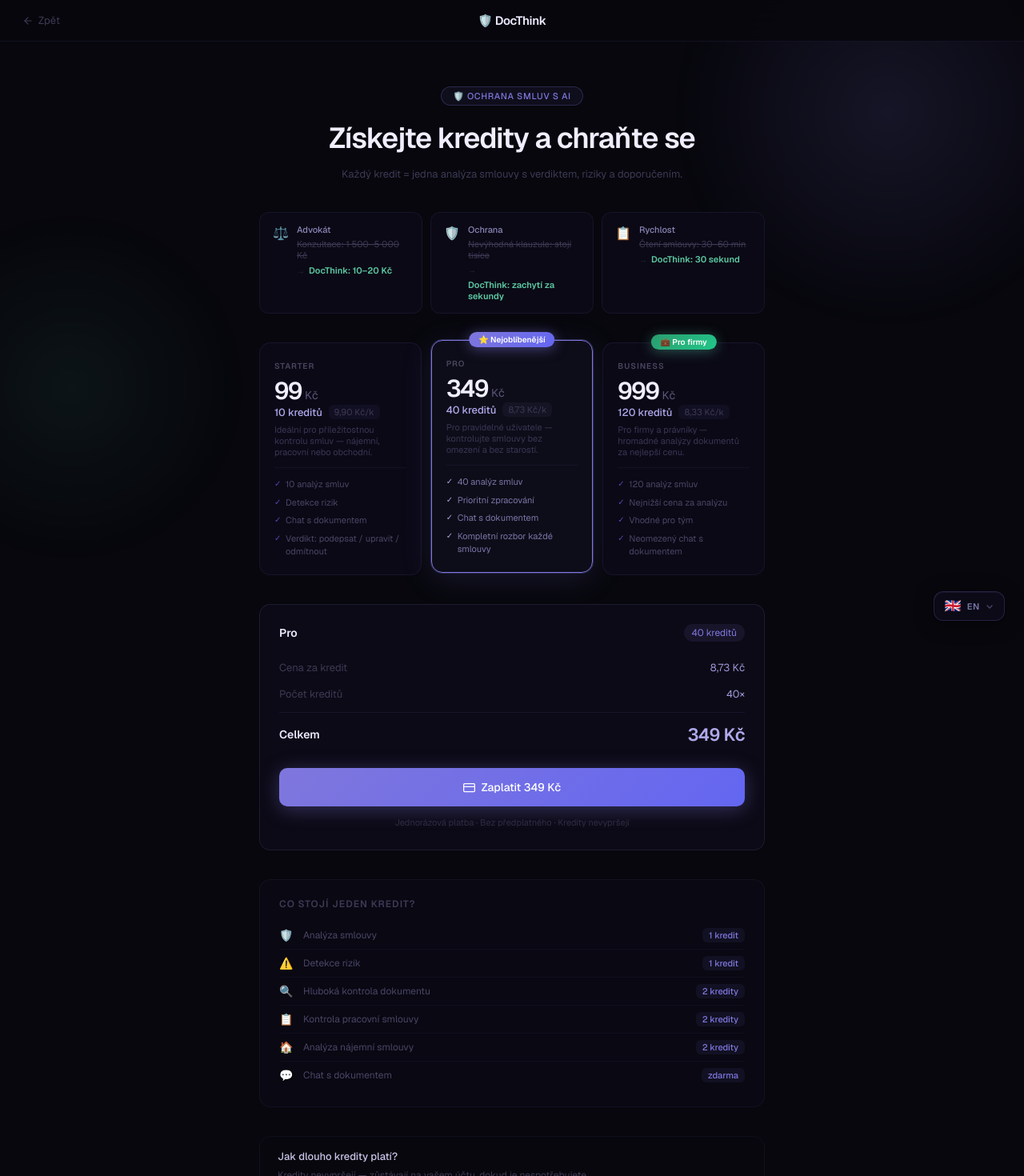
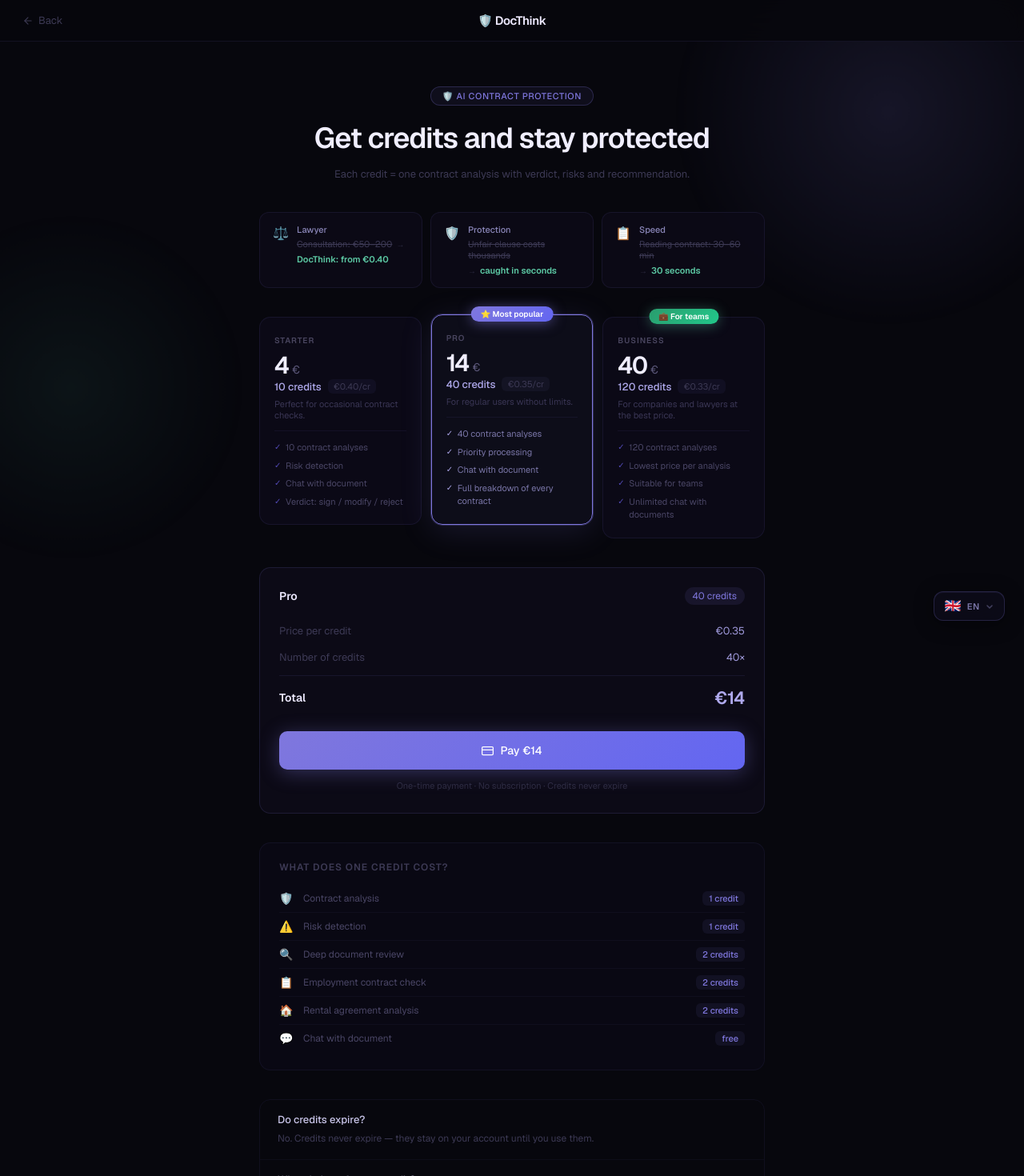
Before and after one commit to MikelFX/docmodelfinal, a Next.js app: page /koupit in a window 1280 px wide. Shown: the top 1470 px of the page at 80% size. Built offline with nearby package versions, Linux system fonts and the light colour scheme.

Commit message:
feat: koupit page — EUR prices + cs/en/de translations

```diff
--- a/app/koupit/page.tsx
+++ b/app/koupit/page.tsx
@@ -3,53 +3,172 @@
 import { useState, useEffect } from 'react'
 import { useRouter } from 'next/navigation'
 import styles from './page.module.css'
+import { useLanguage } from '@/contexts/LanguageContext'
+import { getDGT } from '@/lib/i18n-dg'
 
 const PLANS = [
-  { id: 'starter', credits: 10, price: 99, perCredit: '9,90', eur: '€4' },
-  { id: 'pro',     credits: 40, price: 349, perCredit: '8,73', eur: '€14' },
-  { id: 'team',    credits: 120, price: 999, perCredit: '8,33', eur: '€40' },
+  { id: 'starter', credits: 10, priceEur: 4,  perCreditEur: '0.40' },
+  { id: 'pro',     credits: 40, priceEur: 14, perCreditEur: '0.35' },
+  { id: 'team',    credits: 120, priceEur: 40, perCreditEur: '0.33' },
 ]
 
 const CREDIT_COSTS = [
-  { icon: '🛡️', label: 'Analýza smlouvy', credits: 1 },
-  { icon: '⚠️', label: 'Detekce rizik', credits: 1 },
-  { icon: '🔍', label: 'Hluboká kontrola dokumentu', credits: 2 },
-  { icon: '📋', label: 'Kontrola pracovní smlouvy', credits: 2 },
-  { icon: '🏠', label: 'Analýza nájemní smlouvy', credits: 2 },
-  { icon: '💬', label: 'Chat s dokumentem', credits: null },
+  { icon: '🛡️', credits: 1 },
+  { icon: '⚠️', credits: 1 },
+  { icon: '🔍', credits: 2 },
+  { icon: '📋', credits: 2 },
+  { icon: '🏠', credits: 2 },
+  { icon: '💬', credits: null },
 ]
 
-const VALUE_ITEMS = [
-  { icon: '⚖️', label: 'Advokát', doc: 'Konzultace', alt: '1 500–5 000 Kč', you: '10–20 Kč' },
-  { icon: '🛡️', label: 'Ochrana', doc: 'Nevýhodná klauzule', alt: 'stojí tisíce', you: 'zachytí za sekundy' },
-  { icon: '📋', label: 'Rychlost', doc: 'Čtení smlouvy', alt: '30–60 min', you: '30 sekund' },
-]
+// Per-language content
+const KOUPIT_CONTENT: Record<string, {
+  badge: string
+  title: string
+  sub: string
+  back: string
+  valueItems: { icon: string; label: string; alt: string; you: string }[]
+  planTags: (string | null)[]
+  planDescs: string[]
+  planFeatures: string[][]
+  creditCostLabels: string[]
+  guideTitle: string
+  guideFree: string
+  creditLabel: (n: number | null) => string
+  priceLabel: string
+  countLabel: string
+  totalLabel: string
+  payBtn: (price: number) => string
+  legal: string
+  faq: { q: string; a: string }[]
+}> = {
+  cs: {
+    badge: '🛡️ Ochrana smluv s AI',
+    title: 'Získejte kredity a chraňte se',
+    sub: 'Každý kredit = jedna analýza smlouvy s verdiktem, riziky a doporučením.',
+    back: 'Zpět',
+    valueItems: [
+      { icon: '⚖️', label: 'Advokát', alt: 'Konzultace: €50–200', you: 'DocThink: od €0.40' },
+      { icon: '🛡️', label: 'Ochrana', alt: 'Nevýhodná klauzule stojí tisíce', you: 'zachytí za sekundy' },
+      { icon: '📋', label: 'Rychlost', alt: 'Čtení smlouvy: 30–60 min', you: '30 sekund' },
+    ],
+    planTags: [null, '⭐ Nejoblíbenější', '💼 Pro firmy'],
+    planDescs: [
+      'Ideální pro příležitostnou kontrolu smluv.',
+      'Pro pravidelné uživatele bez omezení.',
+      'Pro firmy a právníky za nejlepší cenu.',
+    ],
+    planFeatures: [
+      ['10 analýz smluv', 'Detekce rizik', 'Chat s dokumentem', 'Verdikt: podepsat / upravit / odmítnout'],
+      ['40 analýz smluv', 'Prioritní zpracování', 'Chat s dokumentem', 'Kompletní rozbor každé smlouvy'],
+      ['120 analýz smluv', 'Nejnižší cena za analýzu', 'Vhodné pro tým', 'Neomezený chat s dokumentem'],
+    ],
+    creditCostLabels: ['Analýza smlouvy', 'Detekce rizik', 'Hluboká kontrola dokumentu', 'Kontrola pracovní smlouvy', 'Analýza nájemní smlouvy', 'Chat s dokumentem'],
+    guideTitle: 'Co stojí jeden kredit?',
+    guideFree: 'zdarma',
+    creditLabel: (n) => n === null ? 'zdarma' : n === 1 ? '1 kredit' : `${n} kredity`,
+    priceLabel: 'Cena za kredit',
+    countLabel: 'Počet kreditů',
+    totalLabel: 'Celkem',
+    payBtn: (p) => `Zaplatit €${p}`,
+    legal: 'Jednorázová platba · Bez předplatného · Kredity nevypršejí',
+    faq: [
+      { q: 'Jak dlouho kredity platí?', a: 'Kredity nevypršejí — zůstávají na vašem účtu, dokud je nespotřebujete.' },
+      { q: 'Co dostanu za jeden kredit?', a: 'Kompletní analýzu smlouvy: verdikt, seznam rizik, chybějící klauzule a doporučení. Chat zdarma.' },
+      { q: 'Je platba bezpečná?', a: 'Platby zpracovává Stripe. Vaše karta není ukládána na našich serverech.' },
+      { q: 'Mohu dostat fakturu?', a: 'Ano, Stripe automaticky pošle potvrzení. Pro fakturu s IČ nás kontaktujte.' },
+    ],
+  },
+  en: {
+    badge: '🛡️ AI Contract Protection',
+    title: 'Get credits and stay protected',
+    sub: 'Each credit = one contract analysis with verdict, risks and recommendation.',
+    back: 'Back',
+    valueItems: [
+      { icon: '⚖️', label: 'Lawyer', alt: 'Consultation: €50–200', you: 'DocThink: from €0.40' },
+      { icon: '🛡️', label: 'Protection', alt: 'Unfair clause costs thousands', you: 'caught in seconds' },
+      { icon: '📋', label: 'Speed', alt: 'Reading contract: 30–60 min', you: '30 seconds' },
+    ],
+    planTags: [null, '⭐ Most popular', '💼 For teams'],
+    planDescs: [
+      'Perfect for occasional contract checks.',
+      'For regular users without limits.',
+      'For companies and lawyers at the best price.',
+    ],
+    planFeatures: [
+      ['10 contract analyses', 'Risk detection', 'Chat with document', 'Verdict: sign / modify / reject'],
+      ['40 contract analyses', 'Priority processing', 'Chat with document', 'Full breakdown of every contract'],
+      ['120 contract analyses', 'Lowest price per analysis', 'Suitable for teams', 'Unlimited chat with documents'],
+    ],
+    creditCostLabels: ['Contract analysis', 'Risk detection', 'Deep document review', 'Employment contract check', 'Rental agreement analysis', 'Chat with document'],
+    guideTitle: 'What does one credit cost?',
+    guideFree: 'free',
+    creditLabel: (n) => n === null ? 'free' : `${n} credit${n === 1 ? '' : 's'}`,
+    priceLabel: 'Price per credit',
+    countLabel: 'Number of credits',
+    totalLabel: 'Total',
+    payBtn: (p) => `Pay €${p}`,
+    legal: 'One-time payment · No subscription · Credits never expire',
+    faq: [
+      { q: 'Do credits expire?', a: 'No. Credits never expire — they stay on your account until you use them.' },
+      { q: 'What do I get for one credit?', a: 'A full contract analysis: verdict, risk list, missing clauses and recommendation. Chat is free.' },
+      { q: 'Is payment secure?', a: 'Payments are processed by Stripe. Your card details are never stored on our servers.' },
+      { q: 'Can I get an invoice?', a: 'Yes, Stripe automatically sends a confirmation. Contact us for a VAT invoice.' },
+    ],
+  },
+  de: {
+    badge: '🛡️ KI-Vertragsschutz',
+    title: 'Credits kaufen und geschützt bleiben',
+    sub: 'Jeder Credit = eine Vertragsanalyse mit Urteil, Risiken und Empfehlung.',
+    back: 'Zurück',
+    valueItems: [
+      { icon: '⚖️', label: 'Anwalt', alt: 'Beratung: €50–200', you: 'DocThink: ab €0.40' },
+      { icon: '🛡️', label: 'Schutz', alt: 'Ungünstige Klausel kostet tausende', you: 'in Sekunden erkannt' },
+      { icon: '📋', label: 'Geschwindigkeit', alt: 'Vertrag lesen: 30–60 Min', you: '30 Sekunden' },
+    ],
+    planTags: [null, '⭐ Beliebteste', '💼 Für Teams'],
+    planDescs: [
+      'Ideal für gelegentliche Vertragsprüfungen.',
+      'Für regelmäßige Nutzer ohne Einschränkungen.',
+      'Für Unternehmen und Anwälte zum besten Preis.',
+    ],
+    planFeatures: [
+      ['10 Vertragsanalysen', 'Risikoerkennung', 'Chat mit Dokument', 'Urteil: unterzeichnen / ändern / ablehnen'],
+      ['40 Vertragsanalysen', 'Prioritätsverarbeitung', 'Chat mit Dokument', 'Vollständige Analyse jedes Vertrags'],
+      ['120 Vertragsanalysen', 'Niedrigster Preis pro Analyse', 'Geeignet für Teams', 'Unbegrenzter Chat'],
+    ],
+    creditCostLabels: ['Vertragsanalyse', 'Risikoerkennung', 'Tiefe Dokumentprüfung', 'Arbeitsvertragsprüfung', 'Mietvertragsanalyse', 'Chat mit Dokument'],
+    guideTitle: 'Was kostet ein Credit?',
+    guideFree: 'kostenlos',
+    creditLabel: (n) => n === null ? 'kostenlos' : `${n} Credit${n === 1 ? '' : 's'}`,
+    priceLabel: 'Preis pro Credit',
+    countLabel: 'Anzahl Credits',
+    totalLabel: 'Gesamt',
+    payBtn: (p) => `€${p} bezahlen`,
+    legal: 'Einmalige Zahlung · Kein Abo · Credits verfallen nie',
+    faq: [
+      { q: 'Verfallen Credits?', a: 'Nein. Credits verfallen nie — sie bleiben auf Ihrem Konto bis zur Verwendung.' },
+      { q: 'Was bekomme ich für einen Credit?', a: 'Vollständige Vertragsanalyse: Urteil, Risiken, fehlende Klauseln und Empfehlung. Chat kostenlos.' },
+      { q: 'Ist die Zahlung sicher?', a: 'Zahlungen werden von Stripe verarbeitet. Ihre Kartendaten werden nie gespeichert.' },
+      { q: 'Kann ich eine Rechnung bekommen?', a: 'Ja, Stripe sendet automatisch eine Bestätigung. Für eine MwSt.-Rechnung kontaktieren Sie uns.' },
+    ],
+  },
+}
 
-const PLAN_TAGS = [null, '⭐ Nejoblíbenější', '💼 Pro firmy']
+// Fallback to English for languages without specific content
+function getContent(lang: string) {
+  return KOUPIT_CONTENT[lang] ?? KOUPIT_CONTENT.en
+}
+
 const PLAN_NAMES = ['Starter', 'Pro', 'Business']
-const PLAN_DESCS = [
-  'Ideální pro příležitostnou kontrolu smluv — nájemní, pracovní nebo obchodní.',
-  'Pro pravidelné uživatele — kontrolujte smlouvy bez omezení a bez starostí.',
-  'Pro firmy a právníky — hromadné analýzy dokumentů za nejlepší cenu.',
-]
-const PLAN_FEATURES = [
-  ['10 analýz smluv', 'Detekce rizik', 'Chat s dokumentem', 'Verdikt: podepsat / upravit / odmítnout'],
-  ['40 analýz smluv', 'Prioritní zpracování', 'Chat s dokumentem', 'Kompletní rozbor každé smlouvy'],
-  ['120 analýz smluv', 'Nejnižší cena za analýzu', 'Vhodné pro tým', 'Neomezený chat s dokumentem'],
-]
-
-function creditLabel(n: number | null) {
-  if (n === null) return 'zdarma'
-  if (n === 1) return '1 kredit'
-  if (n >= 2 && n <= 4) return `${n} kredity`
-  return `${n} kreditů`
-}
 
 export default function KoupitPage() {
   const [selected, setSelected] = useState('pro')
   const [loading, setLoading] = useState(false)
   const [error, setError] = useState('')
   const router = useRouter()
+  const { lang } = useLanguage()
+  const k = getContent(lang)
 
   useEffect(() => {
     const els = document.querySelectorAll('[data-anim]')
@@ -67,7 +186,7 @@
       obs.observe(el)
     })
     return () => obs.disconnect()
-  }, [])
+  }, [lang])
 
   async function handleBuy() {
     setLoading(true)
@@ -82,7 +201,7 @@
       if (data.error) throw new Error(data.error)
       window.location.href = data.url
     } catch (err: any) {
-      setError(err.message || 'Platba selhala. Zkuste to prosím znovu.')
+      setError(err.message || 'Payment failed. Please try again.')
       setLoading(false)
     }
   }
@@ -99,7 +218,7 @@
           <svg width="14" height="14" viewBox="0 0 24 24" fill="none" stroke="currentColor" strokeWidth="2" strokeLinecap="round">
             <line x1="19" y1="12" x2="5" y2="12"/><polyline points="12 19 5 12 12 5"/>
           </svg>
-          Zpět
+          {k.back}
         </button>
         <div className={styles.logo}>🛡️ DocThink</div>
         <div style={{ width: 80 }} />
@@ -109,22 +228,22 @@
 
         {/* HEADER */}
         <div className={`${styles.header} ${styles.animate}`} data-anim>
-          <div className={styles.headerBadge}>🛡️ Ochrana smluv s AI</div>
-          <h1 className={styles.title}>Získejte kredity a chraňte se</h1>
-          <p className={styles.sub}>Každý kredit = jedna analýza smlouvy s verdiktem, riziky a doporučením.</p>
+          <div className={styles.headerBadge}>{k.badge}</div>
+          <h1 className={styles.title}>{k.title}</h1>
+          <p className={styles.sub}>{k.sub}</p>
         </div>
 
         {/* VALUE BAR */}
         <div className={`${styles.valueBar} ${styles.animate}`} data-anim>
-          {VALUE_ITEMS.map((v, i) => (
+          {k.valueItems.map((v, i) => (
             <div key={i} className={styles.valueItem}>
               <span className={styles.valueIcon}>{v.icon}</span>
               <div className={styles.valueText}>
                 <span className={styles.valueLabel}>{v.label}</span>
                 <div className={styles.valuePrices}>
-                  <span className={styles.valueAlt}>{v.doc}: {v.alt}</span>
+                  <span className={styles.valueAlt}>{v.alt}</span>
                   <span className={styles.valueSep}>→</span>
-                  <span className={styles.valueYou}>DocThink: {v.you}</span>
+                  <span className={styles.valueYou}>{v.you}</span>
                 </div>
               </div>
             </div>
@@ -139,23 +258,23 @@
               className={`${styles.plan} ${selected === p.id ? styles.planActive : ''} ${i === 1 ? styles.planFeatured : ''}`}
               onClick={() => setSelected(p.id)}
             >
-              {PLAN_TAGS[i] && (
+              {k.planTags[i] && (
                 <div className={`${styles.planTag} ${i === 2 ? styles.planTagGreen : ''}`}>
-                  {PLAN_TAGS[i]}
+                  {k.planTags[i]}
                 </div>
               )}
               <div className={styles.planName}>{PLAN_NAMES[i]}</div>
               <div className={styles.planPriceRow}>
-                <span className={styles.planAmount}>{p.price}</span>
-                <span className={styles.planCurrency}>Kč</span>
+                <span className={styles.planAmount}>{p.priceEur}</span>
+                <span className={styles.planCurrency}>€</span>
               </div>
               <div className={styles.planCreditsRow}>
-                <span className={styles.planCredits}>{creditLabel(p.credits)}</span>
-                <span className={styles.planPerCredit}>{p.perCredit} Kč/k</span>
+                <span className={styles.planCredits}>{k.creditLabel(p.credits)}</span>
+                <span className={styles.planPerCredit}>€{p.perCreditEur}/cr</span>
               </div>
-              <p className={styles.planDesc}>{PLAN_DESCS[i]}</p>
+              <p className={styles.planDesc}>{k.planDescs[i]}</p>
               <ul className={styles.planFeatures}>
-                {PLAN_FEATURES[i].map((f, j) => (
+                {k.planFeatures[i].map((f, j) => (
                   <li key={j} className={styles.planFeatureItem}>{f}</li>
                 ))}
               </ul>
@@ -167,21 +286,21 @@
         <div className={`${styles.summary} ${styles.animate}`} data-anim>
           <div className={styles.summaryHeader}>
             <span className={styles.summaryPlanName}>{PLAN_NAMES[planIdx]}</span>
-            <span className={styles.summaryCredits}>{creditLabel(plan.credits)}</span>
+            <span className={styles.summaryCredits}>{k.creditLabel(plan.credits)}</span>
           </div>
           <div className={styles.summaryBody}>
             <div className={styles.summaryRow}>
-              <span className={styles.summaryLabel}>Cena za kredit</span>
-              <span className={styles.summaryVal}>{plan.perCredit} Kč</span>
+              <span className={styles.summaryLabel}>{k.priceLabel}</span>
+              <span className={styles.summaryVal}>€{plan.perCreditEur}</span>
             </div>
             <div className={styles.summaryRow}>
-              <span className={styles.summaryLabel}>Počet kreditů</span>
+              <span className={styles.summaryLabel}>{k.countLabel}</span>
               <span className={styles.summaryVal}>{plan.credits}×</span>
             </div>
             <div className={styles.summaryDivider} />
             <div className={styles.summaryRow}>
-              <span className={styles.summaryTotal}>Celkem</span>
-              <span className={styles.summaryTotalVal}>{plan.price} Kč</span>
+              <span className={styles.summaryTotal}>{k.totalLabel}</span>
+              <span className={styles.summaryTotalVal}>€{plan.priceEur}</span>
             </div>
           </div>
 
@@ -195,22 +314,22 @@
                 <svg width="15" height="15" viewBox="0 0 24 24" fill="none" stroke="currentColor" strokeWidth="2" strokeLinecap="round">
                   <rect x="1" y="4" width="22" height="16" rx="2"/><line x1="1" y1="10" x2="23" y2="10"/>
                 </svg>
-                Zaplatit {plan.price} Kč
+                {k.payBtn(plan.priceEur)}
               </>
             )}
           </button>
-          <p className={styles.legal}>Jednorázová platba · Bez předplatného · Kredity nevypršejí</p>
+          <p className={styles.legal}>{k.legal}</p>
         </div>
 
         {/* CREDIT COSTS TABLE */}
         <div className={`${styles.creditGuide} ${styles.animate}`} data-anim>
-          <div className={styles.creditGuideTitle}>Co stojí jeden kredit?</div>
+          <div className={styles.creditGuideTitle}>{k.guideTitle}</div>
           <div className={styles.creditGuideGrid}>
             {CREDIT_COSTS.map((c, i) => (
               <div key={i} className={styles.creditGuideRow}>
                 <span className={styles.creditGuideIcon}>{c.icon}</span>
-                <span className={styles.creditGuideLabel}>{c.label}</span>
-                <span className={styles.creditGuideCost}>{creditLabel(c.credits)}</span>
+                <span className={styles.creditGuideLabel}>{k.creditCostLabels[i]}</span>
+                <span className={styles.creditGuideCost}>{k.creditLabel(c.credits)}</span>
               </div>
             ))}
           </div>
@@ -218,12 +337,7 @@
 
         {/* FAQ */}
         <div className={`${styles.faq} ${styles.animate}`} data-anim>
-          {[
-            { q: 'Jak dlouho kredity platí?', a: 'Kredity nevypršejí — zůstávají na vašem účtu, dokud je nespotřebujete.' },
-            { q: 'Co přesně dostanu za jeden kredit?', a: 'Kompletní analýzu smlouvy: verdikt (podepsat / upravit / odmítnout), seznam rizik, chybějící klauzule a doporučení. Plus chat s dokumentem zdarma.' },
-            { q: 'Je platba bezpečná?', a: 'Platby zpracovává Stripe — světový standard pro online platby. Vaše karta ani údaje nejsou ukládány na našich serverech.' },
-            { q: 'Mohu dostat fakturu?', a: 'Ano, po platbě Stripe automaticky pošle potvrzení na váš email. Pro fakturu s IČ nás kontaktujte.' },
-          ].map((item, i) => (
+          {k.faq.map((item, i) => (
             <div key={i} className={styles.faqItem}>
               <div className={styles.faqQ}>{item.q}</div>
               <div className={styles.faqA}>{item.a}</div>
```
